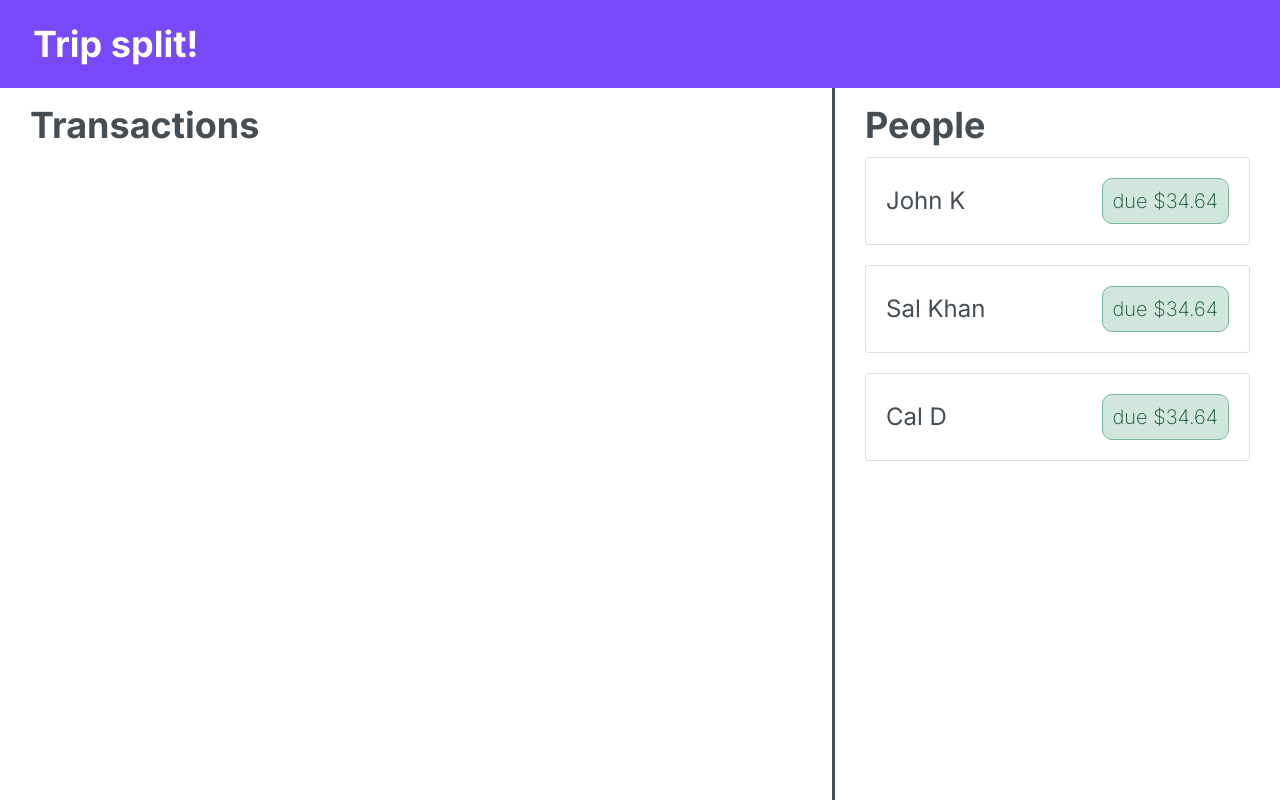
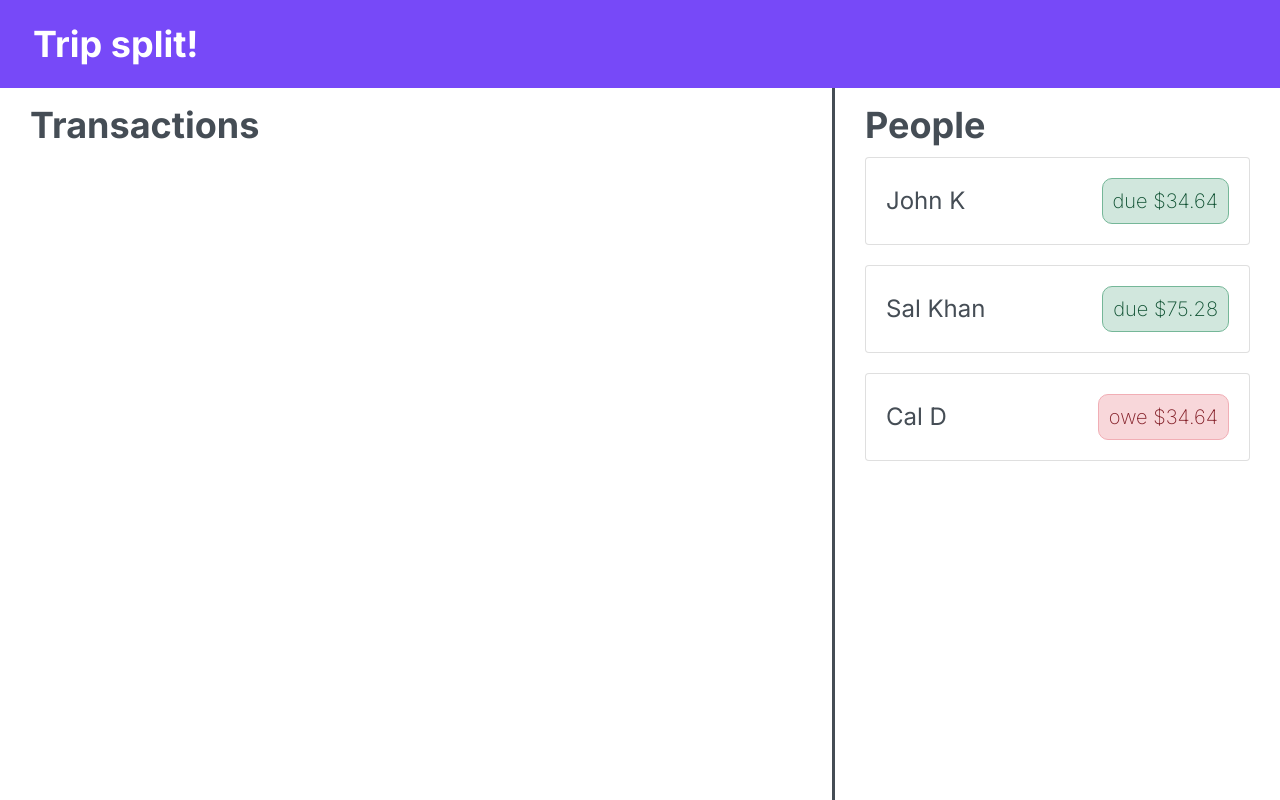
Before and after one commit to Darcy382/trip-split-ui, a React (Create React App) app: page / in a window 1280 px wide. Built offline with nearby package versions, Linux system fonts and the light colour scheme.

Commit message:
adding adaptive amount coloring

```diff
--- a/src/components/people/People.jsx
+++ b/src/components/people/People.jsx
@@ -6,9 +6,9 @@ const People = (props) => {
     return (
         <div class={classes.people}>
             <SectionTitle>People</SectionTitle>
-            <PersonCard name={"John K"}></PersonCard>
-            <PersonCard name={"Sal Khan"}></PersonCard>
-            <PersonCard name={"Cal D"}></PersonCard>
+            <PersonCard name={"John K"} amount={34.64}></PersonCard>
+            <PersonCard name={"Sal Khan"} amount={75.28}></PersonCard>
+            <PersonCard name={"Cal D"} amount={-34.64}></PersonCard>
         </div>
     )
 }
--- a/src/components/people/personCard/PersonCard.jsx
+++ b/src/components/people/personCard/PersonCard.jsx
@@ -1,5 +1,23 @@
 import classes from "./PersonCard.module.css"
 import Card from 'react-bootstrap/Card';
+
+function RenderDueAmount(amount) {
+    return (
+        <div class={`${classes.amountContainer} ${classes.dueContainer}`    }>
+            <p class={`${classes.amountText} ${classes.dueText}`}>{`due $${amount}`}</p>
+        </div>
+    )
+
+}
+
+function RenderOweAmount(amount) {
+    return (
+        <div class={`${classes.amountContainer} ${classes.oweContainer}`}>
+            <p class={`${classes.amountText} ${classes.oweText}`}>{`owe $${-1*amount}`}</p>
+        </div>
+    )
+
+}
 
 const PersonCard = (props) => {
     return (
@@ -8,9 +26,7 @@ const PersonCard = (props) => {
                 <Card.Body>
                     <div style={{display:'flex', alignItems:"center"}}>
                         <p class={classes.name}>{props.name}</p>
-                        <div class={classes.amountContainer}>
-                            <p class={classes.amountText}>due $34.64</p>
-                        </div>
+                        { props.amount >= 0 ? RenderDueAmount(props.amount) : RenderOweAmount(props.amount)}
                     </div>
 
                 </Card.Body>
--- a/src/components/people/personCard/personCard.module.css
+++ b/src/components/people/personCard/personCard.module.css
@@ -12,9 +12,25 @@
 
 .amountContainer {
     margin-left: auto;
+    border-radius: 10px;
+}
+
+.dueContainer {
     background: #D1E7DD;
     border: 1px solid #75B798;
-    border-radius: 10px;
+}
+
+.oweContainer {
+    background: #F8D7DA;
+    border: 1px solid #F1AEB5;
+}
+
+.dueText {
+    color: #0F5132;
+}
+
+.oweText {
+    color: #842029;
 }
 
 .amountText {
@@ -26,7 +42,6 @@
     font-size: 20px;
     line-height: 24px;
     text-align: center;
-    color: #0F5132;
 }
 
 .cardContainer {
```
